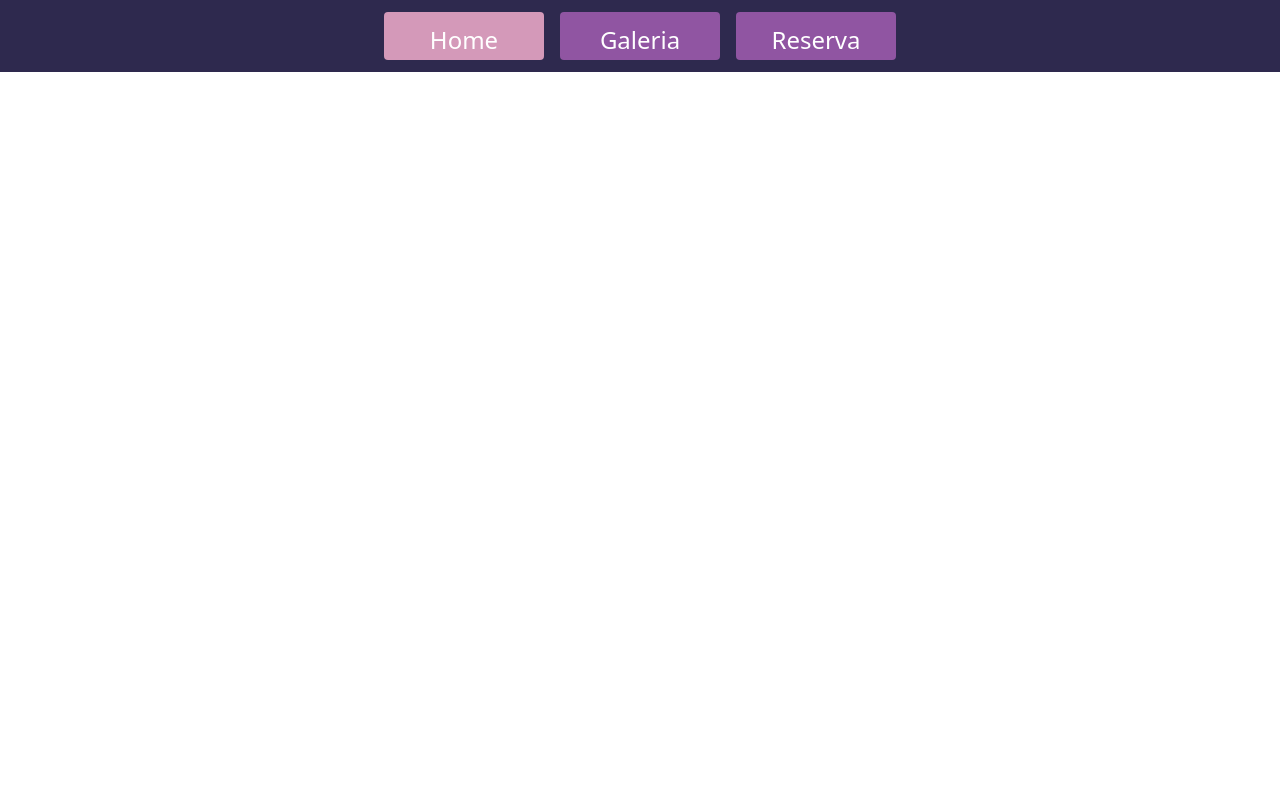
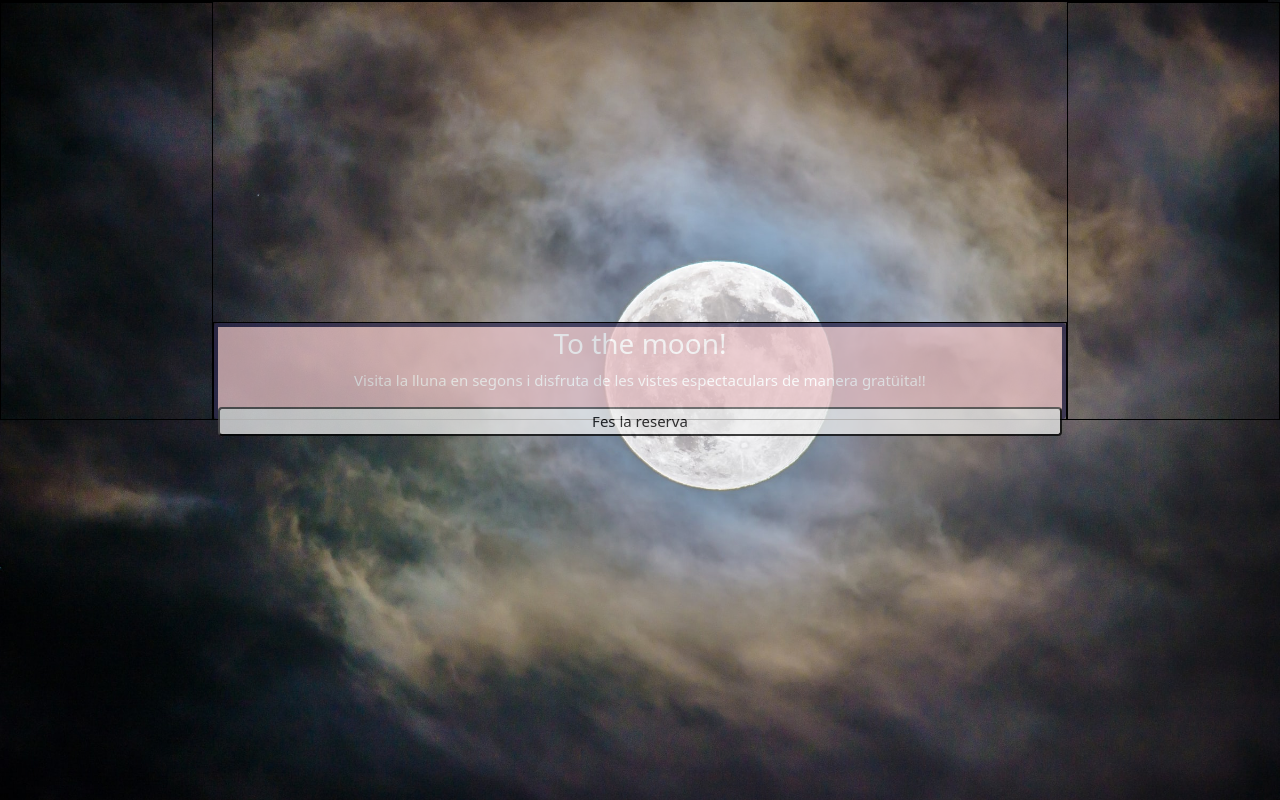
Before and after one commit to jaumesaa/moon_sampol_alcover, a plain HTML site: page index.html in a window 1280 px wide. Drawn offline with nearby package versions, Linux system fonts and the light colour scheme.

Commit message:
Senyal To the moon! Acabada

```diff
--- a/css/style.css
+++ b/css/style.css
@@ -1,5 +1,12 @@
 @import url('https://fonts.googleapis.com/css2?family=Roboto&display=swap');
 
+.prova{
+    border-width: 2px;
+    border-color: black;
+}
+div{
+    border: black 1px solid;
+}
 
 @keyframes myAnim {
 	0% {
@@ -27,9 +34,41 @@
 }
 
 
+.anaralluna{
+    color: white;
+    margin-top: 25%;
+}
+
+.alinearcentre{
+    text-align: center;
+}
+
+.navbar{
+    display: none;
+}
+
+.opacitat100{
+    opacity: 100%!important;
+}
+
+.senyal{
+    border: #2e294e 4px solid;
+    height: 12vh;
+    background-color: #E8C1C5;
+    opacity: 75%;
+}
+
+.contingut{
+    width: 100%;
+    height: 100vh;
+    background-color: aqua;
+}
 
 body{
     font-size: 15px;
+    background-image: url("../img/moon.jpg");
+    background-size: 100%;
+    background-repeat: no-repeat;
 }
 .background-color-navbar{
     background-color: #2e294e;
--- a/index.html
+++ b/index.html
@@ -13,8 +13,8 @@
 
     <title>Hello, world!</title>
   </head>
-  <body>
-
+  <body class="m-0 row">
+    <div class="row">
         <nav class="navbar navbar-expand-md navbar-dark fixed-top background-color-navbar">
             <div class="container-fluid">
               <button class="navbar-toggler mb-3" type="button" data-bs-toggle="collapse" data-bs-target="#navbarCollapse" aria-controls="navbarCollapse" aria-expanded="false" aria-label="Toggle navigation">
@@ -35,10 +35,23 @@
               </div>
             </div>
           </nav>
+    </div>
 
 
+        <div class="col-sm-2">
 
-    <h1>Hello, world!</h1>
+        </div>
+        <div class="col-sm-8 anaralluna alinearcentre">
+            <div class="row senyal rounded">
+                <h3 class="opacitat100">To the moon!</h3>
+                <p class="alinearcentre opacitat100">Visita la lluna en segons i disfruta de les vistes espectaculars de manera gratüita!!</p>
+                <button class="rounded boto-senyal">Fes la reserva</button>
+            </div>
+        </div>
+        <div class="col-sm-2">
+
+        </div>
+
 
     <!-- Optional JavaScript; choose one of the two! -->
 
```
Lines whose indentation alone changed are shown as unchanged.
